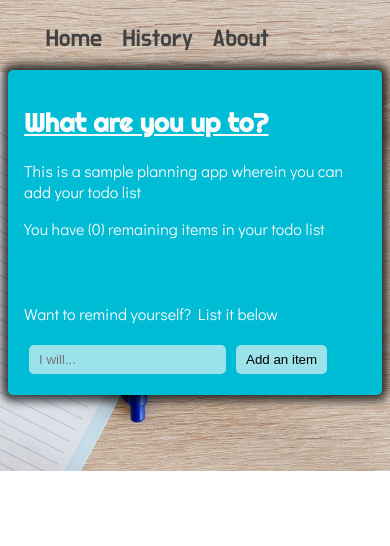
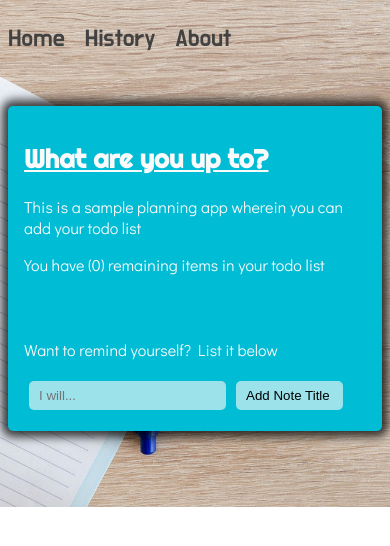
Before and after one commit to gbasinal/todoapp, an Angular app: page / in a window 390 px wide. Shown: the top 546 px of the page. Built offline with nearby package versions, Linux system fonts and the light colour scheme.

Commit message:
added disable input function if button is clicked

```diff
--- a/src/app/app.component.css
+++ b/src/app/app.component.css
@@ -4,7 +4,7 @@
 @import url('https://fonts.googleapis.com/css?family=Didact+Gothic');
 header{
 	display: grid;
-    grid-template-columns: 30% 1fr 30%;
+    grid-template-columns: 1fr;
 }
 header ul {
 	padding: 0;
@@ -33,10 +33,3 @@ ul.nav-link:after {
     content: "";
     clear: both;
 }
-
-
-@media (max-width: 767px) {
-	header{
-	    grid-template-columns: 10% 1fr 10%;
-	}
-}
--- a/src/app/app.component.html
+++ b/src/app/app.component.html
@@ -1,10 +1,10 @@
 <header>
-	<div>&nbsp;</div>
 	<ul class="nav-link">
 		<li><a routerLink="" >Home</a></li>
 		<li><a routerLink="records">History</a></li>
 		<li><a routerLink="about">About</a></li>
 	</ul>
+	<div>&nbsp;</div>
 	<div>&nbsp;</div>
 </header>
 
--- a/src/app/home/home.component.css
+++ b/src/app/home/home.component.css
@@ -4,7 +4,7 @@
 
 
 .sub-container1 {
-	grid-area: 1 / 1 / 2 /2;
+	grid-area: 1 / 1 / 2 /3;
 
 	color: var(--main-bg-color);
 	padding: 1em;
@@ -35,16 +35,18 @@
 
 @media (max-width: 1600px) {
 	.sub-container1 {
-		grid-area: 1 / 2 / 2 /3;
+		grid-area: 1 / 1 / 2 /3;
 	}
 	.sub-container2 {
-		grid-area: 2 / 2 / 2 /3;
+		grid-area: 1 / 3 / 2 /3;
 	}
 
 
 }
 
 
-@media (max-width: 767px) {
-
+@media (max-width: 768px) {
+	.sub-container2 {
+		grid-area: 2 / 1 / 2 /3 !important;
+	}
 }
--- a/src/app/home/home.component.html
+++ b/src/app/home/home.component.html
@@ -14,7 +14,7 @@
 			<div>
 				<p>Want to remind yourself? List it below</p>
 				<form>
-					<input type="text" name="item" placeholder="I will..." [(ngModel)]="todoText">
+					<input type="text" name="item" placeholder="I will..." [(ngModel)]="todoText" required>
 					<input type="submit" class="btn" [value]="btnText" (click)="addItem()">
 				</form>
 			</div>
--- a/src/app/home/home.component.ts
+++ b/src/app/home/home.component.ts
@@ -34,7 +34,7 @@ import { DataService } from '../data.service';
 export class HomeComponent implements OnInit {
 
 	itemCount: number;
-	btnText: string = 'Add an item';
+	btnText: string = 'Add Note Title ';
 	todoText: string;
 	todos = [];
 
@@ -52,7 +52,13 @@ export class HomeComponent implements OnInit {
 
 	addItem(){
     this._data.todo.subscribe(res => this.todos = res);
-		this.todos.push(this.todoText);
+    console.log(this.todoText);
+    if(!this.todoText) {
+      alert('Please add a note title');
+    }else{
+      this.todos.push(this.todoText);
+    }
+
 		this.todoText = '';
 		this.itemCount = this.todos.length;
     this._data.changeTodo(this.todos);
--- a/src/app/output/output.component.css
+++ b/src/app/output/output.component.css
@@ -4,7 +4,7 @@
 .output {
 	margin-top: 2em;
 	display: grid;
-	grid-template-columns: 1fr 1fr 1fr;
+	grid-template-columns: 1fr;
 	grid-gap: 5px;
 }
 
@@ -30,22 +30,33 @@ textarea {
 .output-container {
 	display: grid;
     grid-template-columns: 1fr 1fr 1fr;
-    grid-gap: 1em;
+    grid-gap: .5em;
     list-style-type: none;
     margin: auto 0;
     padding: 0;
 }
 
-
+@media only screen and (min-width: 1299px) {
+	.output-container {
+	    grid-template-columns: 1fr 1fr 1fr 1fr;
+	}
+}
 
 
 @media (max-width: 1299px) {
+	.output-container {
+	    grid-template-columns: 1fr 1fr 1fr;
+	}
+}
+
+
+@media (max-width: 991px) {
 	.output-container {
 	    grid-template-columns: 1fr 1fr;
 	}
 }
 
-@media (max-width: 767px) {
+@media (max-width: 768px) {
 	.output-container {
 	    grid-template-columns: 1fr;
 	}
--- a/src/app/output/output.component.html
+++ b/src/app/output/output.component.html
@@ -2,11 +2,12 @@
 	<div>&nbsp;</div>
 	<div class="output">
 		<ul class="output-container" >
-			<li *ngFor="let todo of todos;  let i = index" [@flyInOut]>
+			<li *ngFor="let todo of todos;  let i = index " [@flyInOut]>
 				<div class="output-box">
 					<span style="float:right;cursor: pointer" (click)="removeItem(i)">&times;</span>
 					<h3>{{ todo }}</h3>
-					<textarea placeholder="Enter your note/todo description here..." cols="30" rows="10"></textarea>
+					<textarea placeholder="Enter your additional note/todo here..." cols="40" rows="10" [disabled]="save" ></textarea>
+					<input type="submit" class="btn" (click)="saveNote(save,i)" [value]="btnUpdt" [id]="i">
 				</div>
 			</li>
 		</ul>
--- a/src/app/output/output.component.ts
+++ b/src/app/output/output.component.ts
@@ -31,12 +31,17 @@ export class OutputComponent implements OnInit {
  itemCount: number;
  itemCounter = [];
  counter: number;
+ save: boolean;
+ btnUpdt: string;
+
   constructor(private _data: DataService) { }
 
   ngOnInit() {
     this._data.todo.subscribe(res => this.todos = res);
     this.itemCount = this.todos.length;
     this._data.changeTodo(this.todos);
+    this.save = true;
+    this.btnUpdt = "Update Note";
 
   }
   removeItem(i){
@@ -53,5 +58,17 @@ export class OutputComponent implements OnInit {
     console.log(this.itemCounter);
 
   }
+  saveNote(save, i){
+    this.save = !this.save;
+
+
+    if(this.btnUpdt != "Save changes"){
+      this.btnUpdt = "Save changes";
+    }else{
+      this.btnUpdt = "Update Note";
+    }
+
+
+  }
 
 }
--- a/src/styles.css
+++ b/src/styles.css
@@ -32,7 +32,7 @@ input, .btn, textarea {
 }
 .container {
 	display: grid;
-	grid-template-columns: 30% 1fr 30%;
+	grid-template-columns: auto 73% auto;
 
 }
 
@@ -44,7 +44,7 @@ input, .btn, textarea {
 
 .main-container {
 	display: grid;
-	grid-template-columns: auto auto;
+	grid-template-columns: 1fr 1fr;
 	width: 100%;
 	background: var(--main-lighter-color);
 	box-shadow: var(--shadow);
@@ -70,7 +70,13 @@ input, .btn, textarea {
 
 
 @media (max-width: 575px) {
+
 	.container {
 	    grid-template-columns: 1fr;
 	}
+	.container .main-container{
+		grid-area: 1 / 1 / 2 / 3;
+
+
+	}
 }
```
